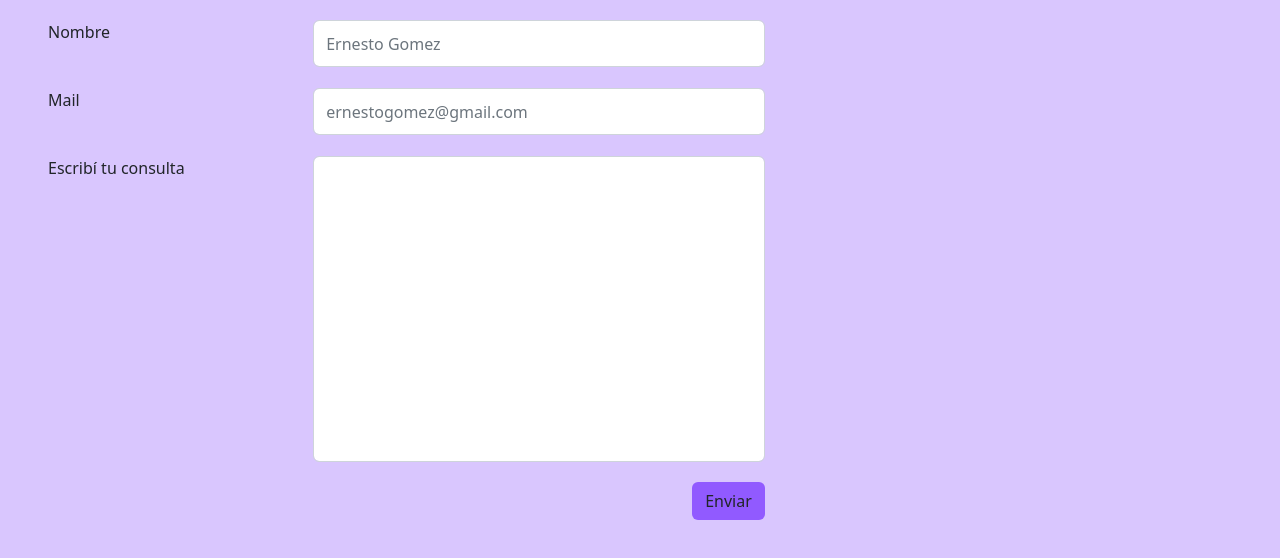
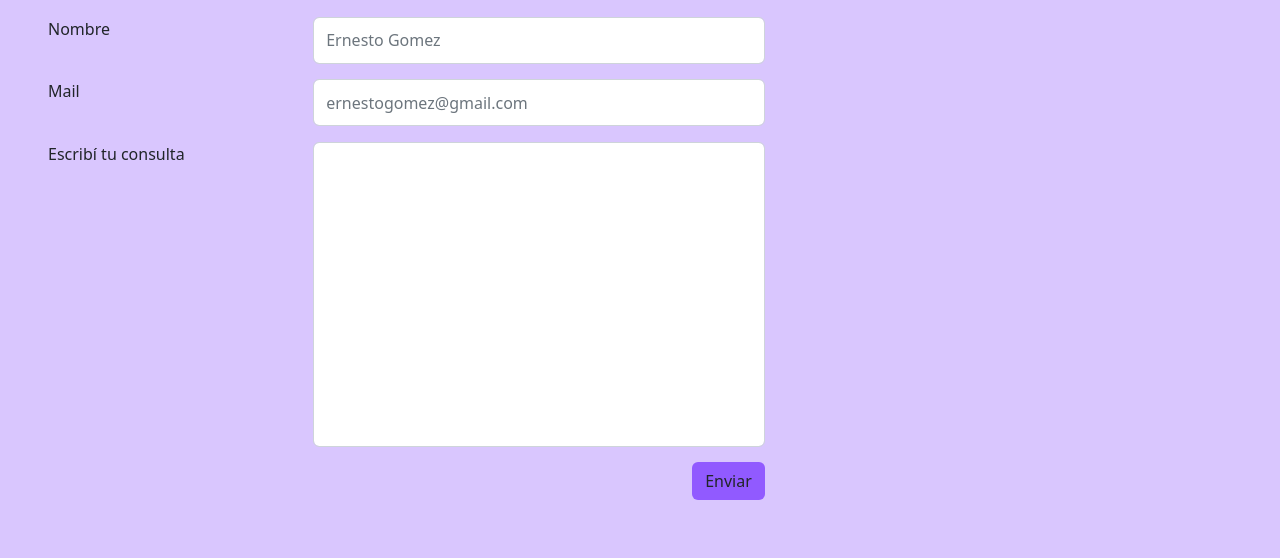
Before and after one commit to FedeAzpeitia/PFAzpeitia, a plain HTML site: page pages/support.html in a window 1280 px wide. Shown: the part 242-800 px from the top of the page. Drawn offline with nearby package versions, Linux system fonts and the light colour scheme.

Commit message:
correccion final

```diff
--- a/css/styles.css
+++ b/css/styles.css
@@ -151,7 +151,7 @@ footer a{
     flex-direction: column;
     justify-content: space-evenly;
     align-items: flex-start;
-    gap: 2rem;
+    gap: 1.5rem;
 }
 
 .support-name{
```
